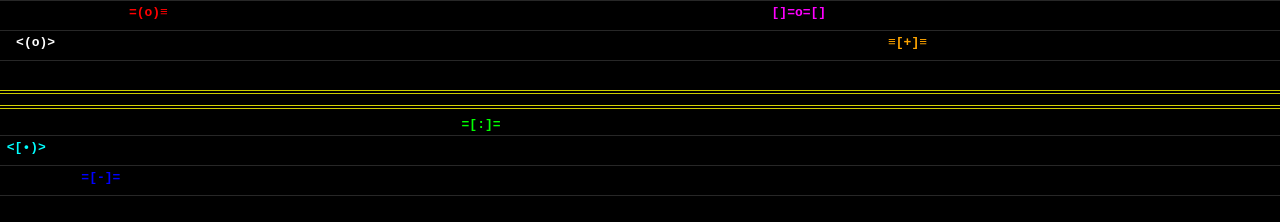
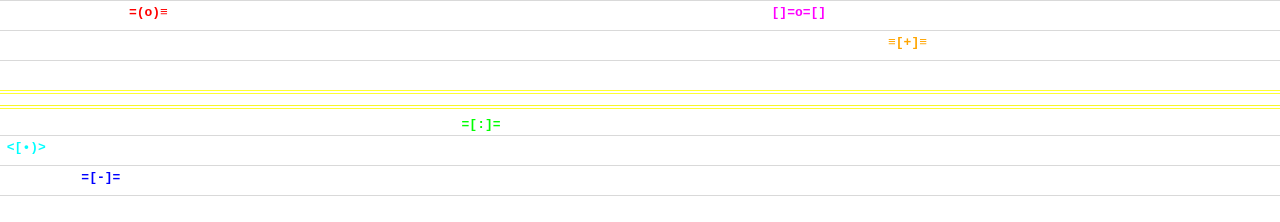
Before and after one commit to WorkSpaceGit/ASCII, a plain HTML site: page index.html in a window 1280 px wide. Drawn offline with Linux system fonts and the light colour scheme.

Commit message:
index.html

```diff
--- a/index.html
+++ b/index.html
@@ -9,7 +9,7 @@
 </svg>">
 <style>
 body {
-  margin:0; height:100vh; background:black;
+  margin:0; height:100vh; background:191919;
   font-family:monospace; white-space:pre; overflow:hidden;
 }
 .car { position:absolute; font-weight:bold; }
```
